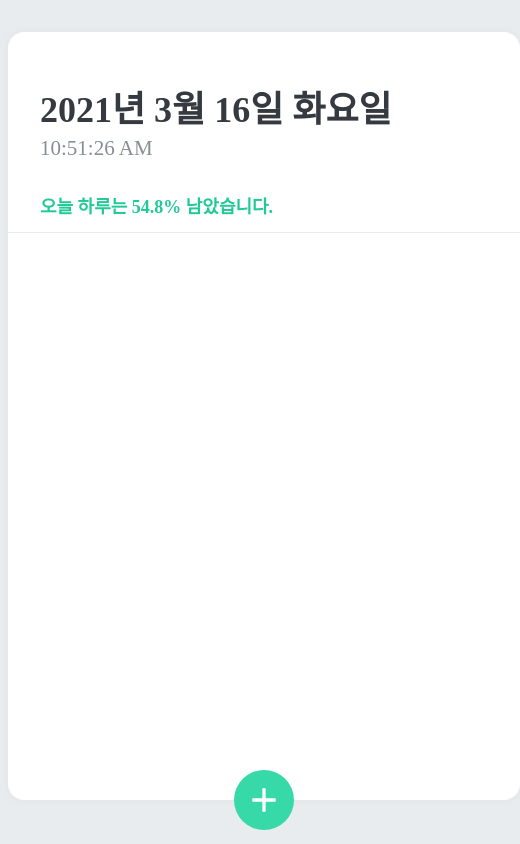
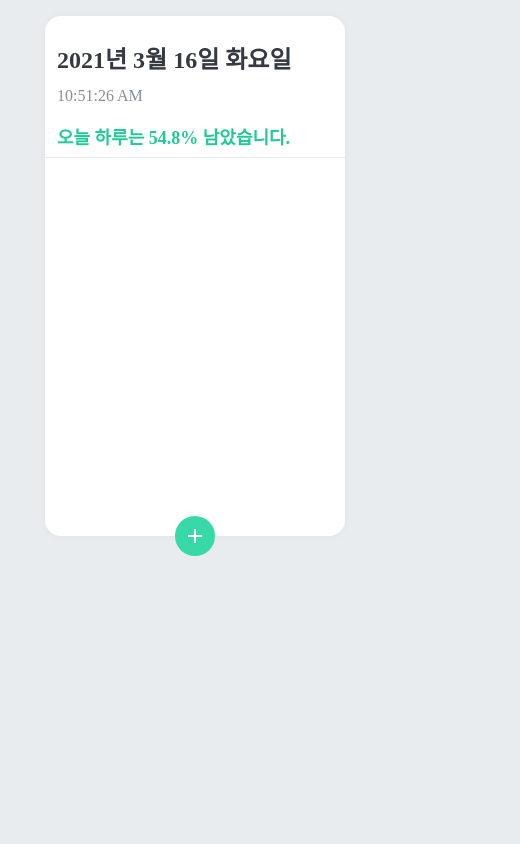
Before and after one commit to yourcarrot0214/react-todolist, a React (Create React App) app in the folder redux-study/: page / in a window 390 px wide. Shown: the whole page, 520 px wide, since content can reach past the window. Built offline with nearby package versions, Linux system fonts and the light colour scheme.

Commit message:
mobile 반응형

```diff
--- a/redux-study/src/App.js
+++ b/redux-study/src/App.js
@@ -27,6 +27,12 @@ const AppContainer = styled.div`
   margin-bottom: 32px;
   display: flex;
   flex-direction: column;
+
+  @media ${(props) => props.theme.mobile} {
+    width: 300px;
+    height: 520px;
+    margin-top: 16px;
+  }
 `;
 
 function App() {
--- a/redux-study/src/components/Clock.jsx
+++ b/redux-study/src/components/Clock.jsx
@@ -26,6 +26,24 @@ const ClockContainer = styled.div`
     font-weight: bold;
     height: 1rem;
   }
+
+  @media ${(props) => props.theme.mobile} {
+    padding-top: 24px;
+    padding-left: 12px;
+    padding-right: 12px;
+    padding-bottom: 6px;
+    h1 {
+      font-size: 24px;
+    }
+    .day {
+      margin-top: 12px;
+      font-size: 16px;
+    }
+    .percentage {
+      margin-top: 20px;
+      margin-bottom: 12px;
+    }
+  }
 `;
 
 const Clock = (props) => {
--- a/redux-study/src/components/Todo.jsx
+++ b/redux-study/src/components/Todo.jsx
@@ -14,6 +14,10 @@ const FcButton = styled.div`
     color: #ff6b6b;
   }
   display: none;
+
+  @media ${(props) => props.theme.mobile} {
+    font-size: 16px;
+  }
 `;
 
 const TimeTag = styled.div`
@@ -23,6 +27,12 @@ const TimeTag = styled.div`
   padding: 6px 6px;
   margin-right: 2rem;
   border-radius: 6px;
+
+  @media ${(props) => props.theme.mobile} {
+    font-size: 12px;
+    padding: 4px 4px;
+    margin-right: 1rem;
+  }
 `;
 
 const TimeLine = styled.div`
@@ -63,6 +73,13 @@ const CheckCircle = styled.div`
       border: 1px solid #38d9a9;
       color: #38d9a9;
     `}
+
+  @media ${(props) => props.theme.mobile} {
+    width: 18px;
+    height: 18px;
+    font-size: 16px;
+    margin-right: 12px;
+  }
 `;
 
 const Text = styled.div`
@@ -79,6 +96,10 @@ const Text = styled.div`
     css`
       display: none;
     `}
+
+  @media ${(props) => props.theme.mobile} {
+    font-size: 16px;
+  }
 `;
 
 const InsertForm = styled.form``;
@@ -94,6 +115,10 @@ const EditInput = styled.input`
     css`
       display: inline-block;
     `}
+
+  @media ${(props) => props.theme.mobile} {
+    font-size: 16px;
+  }
 `;
 
 const Todo = (props) => {
--- a/redux-study/src/components/TodoForm.jsx
+++ b/redux-study/src/components/TodoForm.jsx
@@ -44,6 +44,12 @@ const CircleButton = styled.button`
       }
       transform: translate(-50%, 50%) rotate(45deg);
     `}
+
+  @media ${(props) => props.theme.mobile} {
+    width: 40px;
+    height: 40px;
+    font-size: 24px;
+  }
 `;
 
 const InsertFormPositioner = styled.div`
@@ -63,6 +69,13 @@ const InsertForm = styled.form`
   border-bottom-left-radius: 16px;
   border-bottom-right-radius: 16px;
   border-top: 1px solid #e9ecef;
+
+  @media ${(props) => props.theme.mobile} {
+    padding-left: 12px;
+    padding-top: 20px;
+    padding-right: 12px;
+    padding-bottom: 30px;
+  }
 `;
 
 const Input = styled.input`
@@ -73,6 +86,11 @@ const Input = styled.input`
   outline: none;
   font-size: 18px;
   box-sizing: border-box;
+
+  @media ${(props) => props.theme.mobile} {
+    padding: 8px;
+    font-size: 14px;
+  }
 `;
 
 const TodoForm = (props) => {
--- a/redux-study/src/components/Todolist.jsx
+++ b/redux-study/src/components/Todolist.jsx
@@ -7,6 +7,10 @@ const TodolistContainer = styled.div`
   padding: 20px 32px;
   padding-bottom: 48px;
   overflow-y: auto;
+
+  @media ${(props) => props.theme.mobile} {
+    padding: 12px 12px;
+  }
 `;
 
 const Todolist = ({ todos }) => {
```
